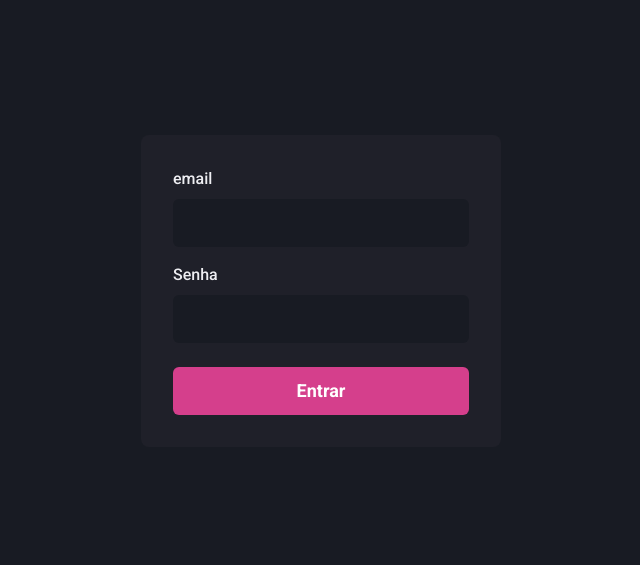
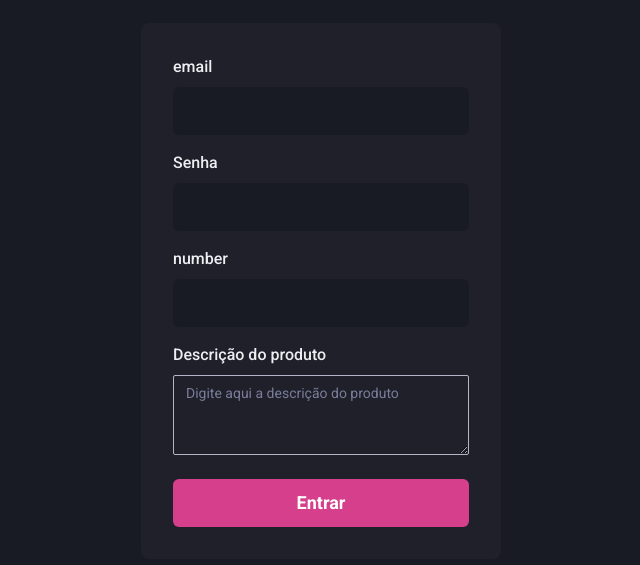
Before and after one commit to Lucasico/DashGo, a Next.js app: page / in a window 1280 px wide. Shown: the part 109-674 px from the top of the page, without its empty margins (319-959 px from the left). Built offline with nearby package versions, Linux system fonts and the light colour scheme.

Commit message:
feat: adicionando integraçao do chakraUI + React-hook-Form

```diff
--- a/package.json
+++ b/package.json
@@ -12,13 +12,16 @@
     "@chakra-ui/react": "^1.6.5",
     "@emotion/react": "^11",
     "@emotion/styled": "^11",
+    "@hookform/resolvers": "^2.8.0",
     "apexcharts": "^3.27.3",
     "framer-motion": "^4",
     "next": "11.0.1",
     "react": "17.0.2",
     "react-apexcharts": "^1.3.9",
     "react-dom": "17.0.2",
-    "react-icons": "^4.2.0"
+    "react-hook-form": "^7.13.0",
+    "react-icons": "^4.2.0",
+    "yup": "^0.32.9"
   },
   "devDependencies": {
     "@types/node": "^16.4.2",
--- a/src/Components/Form/Input.tsx
+++ b/src/Components/Form/Input.tsx
@@ -1,13 +1,15 @@
-import { FormLabel, FormControl, Input as ChakraInput, InputProps as ChakraInputProps} from '@chakra-ui/react';
-
+import { FormLabel, FormControl, Input as ChakraInput, InputProps as ChakraInputProps, FormErrorMessage} from '@chakra-ui/react';
+import { forwardRef, ForwardRefRenderFunction } from 'react';
+import {FieldError} from 'react-hook-form'
 interface InputProps extends ChakraInputProps {
   name:string;
   label?:string;
+  error:FieldError
 }
 
-export function Input({name, label, ...rest}:InputProps){
+ const InputBase:ForwardRefRenderFunction< HTMLInputElement,InputProps > = ({name, label, error,...rest}, ref) => {
   return(
-    <FormControl>
+    <FormControl isInvalid={!!error}>
       {
         !!label &&
         <FormLabel htmlFor={name}>
@@ -22,8 +24,18 @@ export function Input({name, label, ...rest}:InputProps){
         variant="filled"
         _hover={{bgColor:'gray.900'}}
         size="lg"
+        ref={ref}
         {...rest}
       />
+      {
+        !!error && (
+          <FormErrorMessage>
+            {error.message}
+          </FormErrorMessage>
+        )
+      }
     </FormControl>
   )
 }
+
+export const Input = forwardRef(InputBase)
--- /dev/null
+++ b/src/Components/Form/InputTextArea.tsx
@@ -0,0 +1,46 @@
+import {
+    FormLabel,
+    FormControl,
+    Textarea,
+    FormErrorMessage
+} from '@chakra-ui/react';
+import { forwardRef, ForwardRefRenderFunction } from 'react';
+import {FieldError} from 'react-hook-form';
+
+interface InputProps {
+  name:string;
+  label?:string;
+  placeholder?:string;
+  size:string;
+  error:FieldError
+}
+const InputTextAreaBase:ForwardRefRenderFunction<HTMLTextAreaElement, InputProps> = ({name, label, placeholder, error, size, ...rest}, ref) => {
+
+  return(
+    <FormControl isInvalid={!!error}>
+      {
+        !!label &&
+        <FormLabel htmlFor={name}>
+              {label}
+        </FormLabel>
+      }
+
+        <Textarea
+          id={name}
+          name={name}
+          placeholder={placeholder}
+          size={size}
+          ref={ref}
+          {...rest}
+        />
+        {
+          !!error && (
+            <FormErrorMessage>
+              {error.message}
+            </FormErrorMessage>
+          )
+        }
+    </FormControl>
+  )
+}
+export const InputTextArea = forwardRef(InputTextAreaBase)
--- a/src/Components/Header/Components/SearchBox.tsx
+++ b/src/Components/Header/Components/SearchBox.tsx
@@ -25,6 +25,7 @@ export function SeachBox(){
         mr="4"
         placeholder="Buscar na plataforma"
         _placeholder={{color: 'gray.400'}}
+
       />
 
       <Icon as = {RiSearchLine} fontSize="20"/>
--- a/src/pages/index.tsx
+++ b/src/pages/index.tsx
@@ -1,7 +1,38 @@
 import {Button, Flex, Stack} from '@chakra-ui/react';
+import {useForm} from 'react-hook-form';
+import * as yup from 'yup';
+import { yupResolver } from '@hookform/resolvers/yup'
 import{Input} from '../Components/Form/Input';
+import{InputTextArea} from '../Components/Form/InputTextArea';
+import { useEffect } from 'react';
+
 
 export default function SignIn() {
+  const signFormSchema = yup.object().shape({
+    email: yup.string().required('E-mail obrigatório').email('Formato de email inválido'),
+    password: yup.string().required('Senha obrigatório').min(5, 'Tamanho minino de 5 dígitos').max(10, 'Tamanho máximo de 10 dígitos'),
+    // textArea: yup.string().required('Campo obrigatório'),
+    // number: yup.number().required('Campo obrigatório')
+  })
+
+  const { register, handleSubmit, formState, setValue } = useForm({
+    resolver:yupResolver(signFormSchema)
+  })
+
+  const errorsForm = formState.errors;
+
+  console.log('errorsForms', errorsForm)
+
+  type SignInFormData = {
+    email: string;
+    password: string;
+  }
+
+  async function handleSignIn ( data:SignInFormData ){
+    await new Promise(resolve => setTimeout(resolve, 2000))
+    console.log('data ===>',data)
+  }
+
   return (
     <Flex
       w="100vw"
@@ -21,20 +52,52 @@ export default function SignIn() {
       p="8"
       borderRadius="8"
       flexDirection="column"
+      onSubmit={handleSubmit(handleSignIn)}
      >
        <Stack spacing="4">
          <Input
           type="email"
           name="email"
           label="email"
+          error={errorsForm.email}
+          {...register('email')}
          />
          <Input
            type="password"
            name="password"
            label="Senha"
+           error={errorsForm.password}
+           {...register('password')}
+
          />
+         <Input
+           type="number"
+           name="number"
+           label="number"
+           min="10"
+           max="20"
+           step="2"
+           error={errorsForm.number}
+           {...register('number')}
+
+         />
+         <InputTextArea
+          name="textArea"
+          label="Descrição do produto"
+          error={errorsForm.textArea}
+          size="sm"
+          placeholder="Digite aqui a descrição do produto"
+          {...register('textArea')}
+         />
+
        </Stack>
-       <Button type="submit" marginTop="6" colorScheme="pink" size="lg">
+       <Button
+         type="submit"
+         marginTop="6"
+         colorScheme="pink"
+         size="lg"
+         isLoading={formState.isSubmitting}
+        >
          Entrar
        </Button>
      </Flex>
```
Also changed, not shown: src/Components/Sidebar/index.tsx (+10 -1 lines), src/contexts/SidebarDrawerContext/index.tsx (line endings or trailing spaces), 1 other file (tests, documents, lock files or other folders).
